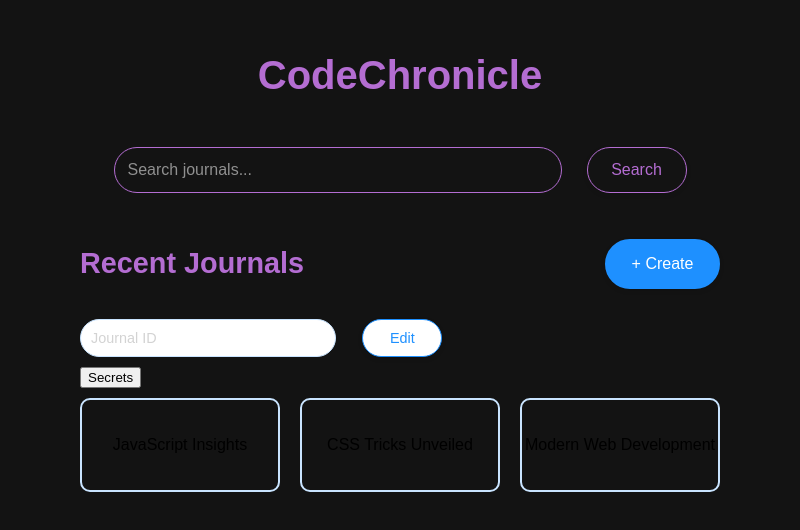
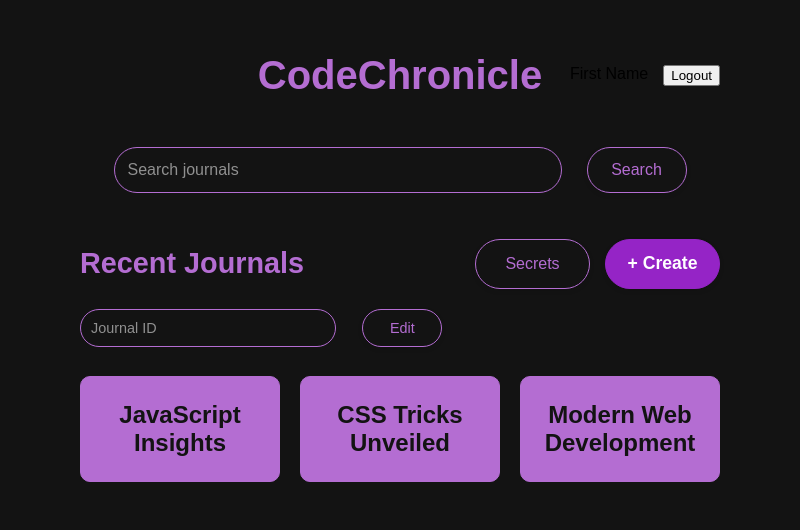
Before and after one commit to CSE210Team-06/cse210-fa24-group06, an Electron app: page frontend/pages/home/home.html in a window 800 px wide. Drawn offline with Linux system fonts and the light colour scheme; no server answers.

Commit message:
update UI + User name

```diff
--- a/frontend/pages/home/home.html
+++ b/frontend/pages/home/home.html
@@ -9,15 +9,16 @@
   <body>
     <header class="header">
       <h1 class="header__title">CodeChronicle</h1>
-      <div class="header__button__group">
-        <div id="user_profile"></div>
+      <div class="header__button__group" id="user-profile">
+        <div class="first-name" id="user-first-name">First Name</div>
+		<button class="header__button header__button--signin" id="Logout">Logout</button>
       </div>
     </header>
     <div class="search-bar">
       <input
         class="search-bar__input"
         type="text"
-        placeholder="Search journals..."
+        placeholder="Search journals"
       />
       <button class="search-bar__button">Search</button>
     </div>
@@ -26,7 +27,10 @@
         <h2 id="recent-journals-heading" class="recent-journals__title">
           Recent Journals
         </h2>
-        <button id="create-journal-btn" class="create-button">+ Create</button>
+		<div class="recent-journal__button__group">
+		  <button id="secrets-btn" class="api-button">Secrets</button>
+          <button id="create-journal-btn" class="create-button">+ Create</button>
+		</div>
       </div>
       <div class="edit-journals">
         <input
@@ -37,8 +41,6 @@
         />
         <button id="edit-journal-btn" class="edit-button">Edit</button>
       </div>
-      <button id="secrets-btn" class="navigate-button">Secrets</button>
-
       <ul class="recent-journals__list">
         <li class="recent-journals__item">
           <span class="recent-journal"> JavaScript Insights </span>
@@ -51,8 +53,7 @@
         </li>
       </ul>
     </section>
-
-    <user-profile id="user-profile"></user-profile>
     <script src="./home.js"></script>
+	<script src="./user-name.js"></script>
   </body>
 </html>
--- a/frontend/pages/home/home.js
+++ b/frontend/pages/home/home.js
@@ -31,20 +31,3 @@ document.getElementById("secrets-btn").addEventListener("click", () => {
 // 		// TODO
 // 		// const response = fetch(`${${API_BASE_URL}}/search`, {
 // 	});
-
-async function getData() {
-	const url = "'http://localhost:3000/get_user/user_details";
-	try {
-	  const response = await fetch(url);
-	  if (!response.ok) {
-		throw new Error(`Response status: ${response.status}`);
-	  }
-
-	  const json = await response.json();
-	  console.log(json);
-	} catch (error) {
-	  console.error(error.message);
-	}
-  }
-
-getData();
--- /dev/null
+++ b/frontend/pages/home/user-name.js
@@ -0,0 +1,45 @@
+import { API_BASE_URL } from "../../constants/constants.js";
+import { loadFromSessionStorage } from "../../utils/utils.js";
+
+async function fetchUserProfile() {
+  const token = loadFromSessionStorage("accessToken");
+  const userFirstNameElement = document.getElementById("user-first-name");
+
+  if (!token) {
+    console.error("No access token found. Redirecting to sign-in.");
+    window.location.href = "../../index.html";
+    return;
+  }
+
+  try {
+    const response = await fetch(`${API_BASE_URL}/get_user/user_details`, {
+      method: "GET",
+      headers: {
+        Authorization: `Bearer ${token}`,
+        "Content-Type": "application/json",
+      },
+    });
+
+    if (!response.ok) {
+      throw new Error("Failed to fetch user profile. Please sign in again.");
+    }
+
+    const userData = await response.json();
+
+
+    userFirstNameElement.textContent = userData.first_name;
+  } catch (error) {
+    console.error("Error fetching user profile:", error);
+    window.alert("Error loading user profile. Please sign in again.");
+    window.location.href = "../../index.html";
+  }
+}
+
+
+window.addEventListener("DOMContentLoaded", fetchUserProfile);
+
+
+document.getElementById("Logout").addEventListener("click", () => {
+  sessionStorage.removeItem("accessToken");
+  window.location.href = "../../index.html";
+});
--- a/frontend/styles/home.css
+++ b/frontend/styles/home.css
@@ -35,7 +35,18 @@ body {
   flex-grow: 1;
   text-align: center;
 }
+.header__button__group {
+  display: flex;
+  gap: 15px;
+  flex-shrink: 0;
+  right: 0;
+  position: absolute;
+  margin-left: 6%;
+  flex-direction: row;
+}
+.first-name{
 
+}
 .search-bar {
   display: flex;
   justify-content: center;
@@ -86,20 +97,43 @@ body {
   align-items: flex-start;
   margin-top: 3%;
 }
-
+.recent-journal__button__group{
+    display: flex;
+    gap: 15px;
+    flex-shrink: 0;
+    margin-left: 6%;
+    flex-direction: row;
+}
+.api-button{
+    padding: 13px;
+    right: 0;
+    font-size: 1rem;
+    cursor: pointer;
+    background-color: var(--bg-dark);
+    color: var(--theme-dark);
+    border: 0.2vh solid var(--theme-dark);
+    border-radius: 30px;
+    width: 115px;
+    height: 50px;
+    display: flex;
+    align-items: center;
+    justify-content: center;
+    box-shadow: 0 2px 5px rgba(0, 0, 0, 0.1);
+}
+.api-button:active {
+    background-color: var(--theme-dark);
+    color: var(--text-dark);
+  }
 .recent-journals-header {
   display: flex;
   justify-content: space-between;
   align-items: center;
   width: 100%;
-  margin-bottom: 10px;
 }
-
 .recent-journals__title {
   font-size: 1.8rem;
   color: var(--theme-dark);
 }
-
 .recent-journals__list {
   list-style: none;
   display: flex;
@@ -111,10 +145,14 @@ body {
 }
 .recent-journals__item {
   flex: 1;
-  border: 2px solid rgb(201, 228, 255);
+  color: var(--bg-dark);
+  font-weight: bold;
+  font-size:3vh;
+  background-color: var(--theme-dark);
+  border: 0.2vh solid var(--theme-dark);
   border-radius: 10px;
-  height: 90px;
-  width: 180px;
+  height: 13vh;
+  width: 15vh;
   display: flex;
   align-items: center;
   justify-content: center;
@@ -130,44 +168,45 @@ body {
   gap: 20px;
   margin-top: 5px;
   width: 100%;
-  margin-bottom: 1.5%;
+  margin-bottom: 3%;
 }
 .create-button {
   width: 115px;
   height: 50px;
   padding: 0;
-  font-size: 1rem;
+  font-size: 1.1rem;
   border-radius: 50px;
   display: flex;
   align-items: center;
   justify-content: center;
-  background-color: dodgerblue;
+  background-color: var(--clickbutton-dark);
   color: white;
-  border: 2px solid dodgerblue;
+  font-weight: bolder;
+  border: 0.2vh solid var(--clickbutton-dark);
   cursor: pointer;
   text-align: center;
   right: 0;
   box-shadow: 0 2px 5px rgba(0, 0, 0, 0.1);
 }
 .create-button:active {
-  background-color: rgb(1, 88, 174);
-  border: rgb(1, 88, 174);
-  color: white;
+  background-color: var(--theme-dark);
+  border: var(--theme-dark);
+  color: var(--bg-dark);
 }
 .edit-button {
   width: 80px;
   padding: 10px;
   font-size: 0.9rem;
   border-radius: 25px;
-  background-color: white;
-  color: dodgerblue;
-  border: 1px solid dodgerblue;
+  background-color: var(--bg-dark);
+  color: var(--theme-dark);
+  border: 0.2vh solid var(--theme-dark);
   cursor: pointer;
   box-shadow: 0 2px 5px rgba(0, 0, 0, 0.1);
 }
 .edit-button:active {
-  background-color: rgb(230, 228, 228);
-  color: dodgerblue;
+  background-color: var(--theme-dark);
+  color: var(--bg-dark);
 }
 .journal-input {
   width: 40%;
@@ -175,14 +214,15 @@ body {
   font-size: 0.9rem;
   border-radius: 25px;
   margin-right: 1%;
-  border: 1px solid rgb(201, 228, 255);
+  background-color: var(--bg-dark);
+  border: 0.2vh solid var(--theme-dark);
   box-sizing: border-box;
 }
 .journal-input:focus {
   outline: none;
-  border: 2px solid dodgerblue;
+  border: 0.2vh solid var(--border-dark);
 }
 .journal-input::placeholder {
-  color: lightgrey;
+  color: #909090;
   opacity: 2;
 }
```
Also changed, not shown: frontend/pages/journal/journal.html (+3 -45 lines), frontend/styles/journal.css (added, +42 -0 lines).
